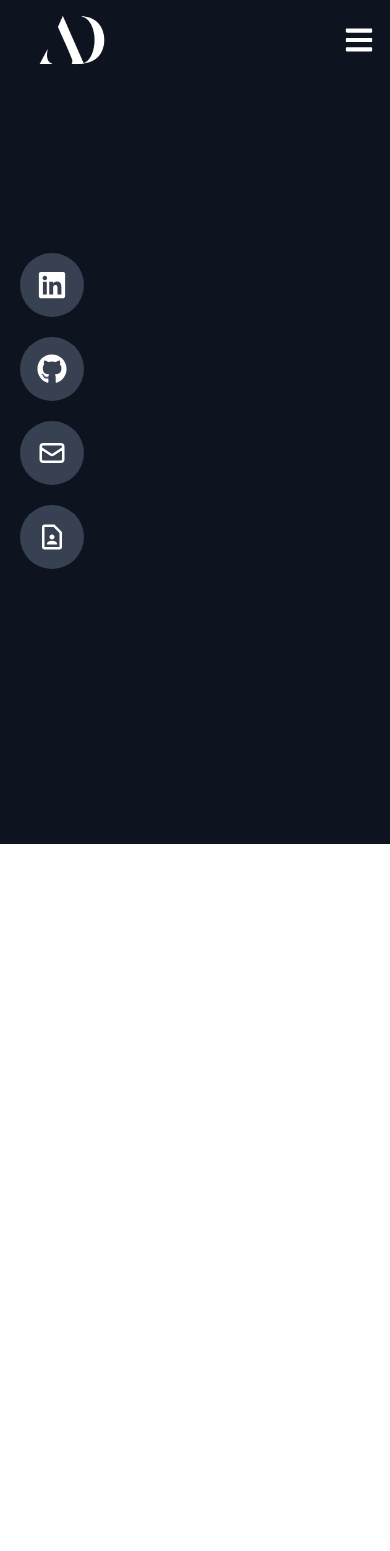
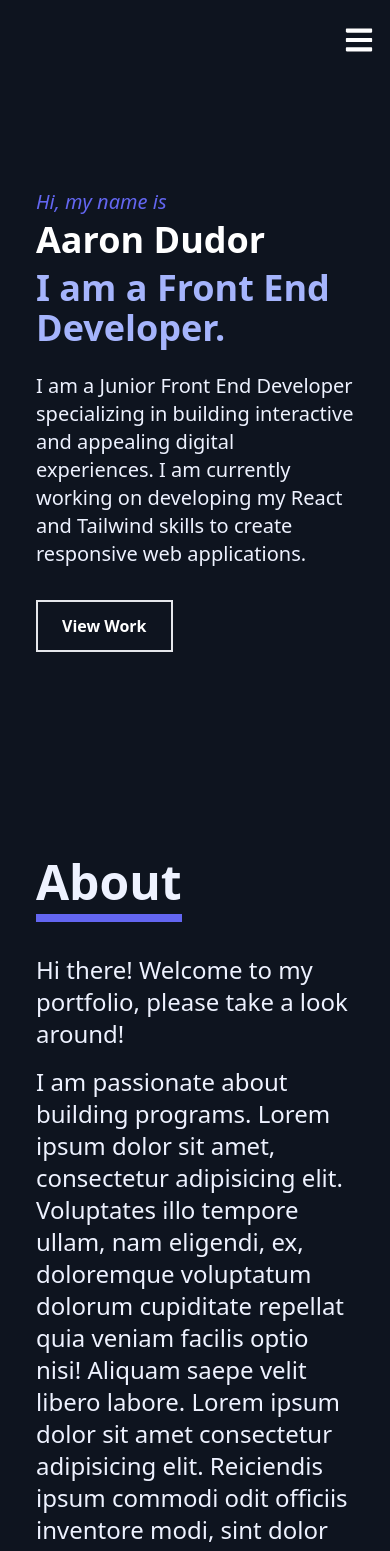
Before and after one commit to aarondudor/personal-portfolio, a React (Create React App) app: page / in a window 390 px wide. Shown: the top 1551 px of the page. Before the commit the page ends 844 px from the top, so only its background shows below. Built offline with nearby package versions, Linux system fonts and the light colour scheme.

Commit message:
updated Home page and added About page

```diff
--- a/public/index.html
+++ b/public/index.html
@@ -24,7 +24,7 @@
       work correctly both with client-side routing and a non-root public URL.
       Learn how to configure a non-root public URL by running `npm run build`.
     -->
-    <title>React App</title>
+    <title>Aaron Dudor</title>
   </head>
   <body>
     <noscript>You need to enable JavaScript to run this app.</noscript>
--- a/src/App.js
+++ b/src/App.js
@@ -1,12 +1,14 @@
 import React from "react";
 import Navbar from "./components/Navbar";
 import Home from "./components/Home";
+import About from "components/About";
 
 function App() {
   return (
     <div>
       <Navbar />
       <Home />
+      <About />
     </div>
   );
 }
--- /dev/null
+++ b/src/components/About.jsx
@@ -0,0 +1,28 @@
+import React from 'react'
+
+const About = () => {
+  return (
+    <div className='w-full h-screen bg-[#0e141f] text-indigo-50'>
+        <div className='flex flex-col justify-center items-center w-full h-full'>
+            <div className='max-w-[1000px] w-full'>
+                <div className='justify-center items-center pb-12 px-9'>
+                    <p className='text-5xl font-bold inline border-b-8 border-indigo-500'>About</p>
+                </div>
+                <div></div>
+            </div>
+            <div className="max-w-[1000px] w-full px-9 text-2xl">
+                <div className='pb-4'>
+                    <p>Hi there! Welcome to my portfolio, please take a look around!</p>
+                </div>
+                <div>
+                    <p>
+                        I am passionate about building programs. Lorem ipsum dolor sit amet, consectetur adipisicing elit. Voluptates illo tempore ullam, nam eligendi, ex, doloremque voluptatum dolorum cupiditate repellat quia veniam facilis optio nisi! Aliquam saepe velit libero labore. Lorem ipsum dolor sit amet consectetur adipisicing elit. Reiciendis ipsum commodi odit officiis inventore modi, sint dolor est nam enim vitae vero corrupti! Delectus repudiandae harum, magni dolores repellat modi?
+                    </p>
+                </div>
+            </div>
+        </div>
+    </div>
+  )
+}
+
+export default About
--- a/src/components/Home.jsx
+++ b/src/components/Home.jsx
@@ -1,8 +1,28 @@
 import React from "react";
-import { HiArrowNarrowRight } from "react-icons/hi";
 
 const Home = () => {
-  return <div className="w-full h-screen bg-[#0e141f]"></div>;
+  return <div className="w-full h-screen bg-[#0e141f]">
+    <div className="max-w-[1000px] mx-auto px-9 flex flex-col justify-center h-full">
+      <p className="text-indigo-500 text-xl md:text-4xl italic py-1">
+        Hi, my name is
+      </p>
+      <h1 className="text-white text-4xl md:text-7xl font-bold pb-2">
+        Aaron Dudor
+      </h1>
+      <h2 className="text-indigo-300 text-4xl md:text-6xl font-bold">
+        I am a Front End Developer.
+      </h2>
+      <p className="text-indigo-50 text-xl md:text-2xl py-6">
+        I am a Junior Front End Developer specializing in building interactive
+        and appealing digital experiences. I am currently working on developing
+        my React and Tailwind skills to create responsive web applications.
+      </p>
+      <div>
+        <button className="text-white group font-bold text-md border-2 px-6 py-3 my-2 flex items-center duration-300 hover:bg-indigo-500 hover:border-indigo-500 hover:duration-300">View Work</button>
+      </div>
+    </div>
+
+  </div>;
 };
 
 export default Home;
--- a/src/components/Navbar.jsx
+++ b/src/components/Navbar.jsx
@@ -8,26 +8,34 @@ const Navbar = () => {
   const [nav, setNav] = useState(false);
   const handleClick = () => setNav(!nav);
 
-  const [isHovered, setIsHovered] = useState(false);
+  const [isHovered1, setIsHovered1] = useState(null);
+  const handleHover1 = () => setIsHovered1(true);
+  const handleHoverOff1 = () => setIsHovered1(false);
 
-  const handleHover = () => {
-    setIsHovered(!isHovered);
-  };
+  const [isHovered2, setIsHovered2] = useState(null);
+  const handleHover2 = () => setIsHovered2(true);
+  const handleHoverOff2 = () => setIsHovered2(false);
+
+  const [isHovered3, setIsHovered3] = useState(null);
+  const handleHover3 = () => setIsHovered3(true);
+  const handleHoverOff3 = () => setIsHovered3(false);
+
+  const [isHovered4, setIsHovered4] = useState(null);
+  const handleHover4 = () => setIsHovered4(true);
+  const handleHoverOff4 = () => setIsHovered4(false);
 
   return (
     <div className="fixed w-full h-20 flex justify-between items-center px-4 bg-[#0e141f] text-white">
-      <div>
-        <img src={Logo} alt="Logo Image" style={{ width: "7rem" }} />
-      </div>
+      <div></div>
 
       {/* menu */}
       <div>
         <ul className="hidden md:flex">
-          <li>Home</li>
-          <li>About</li>
-          <li>Skills</li>
-          <li>Projects</li>
-          <li>Contact</li>
+          <li className="text-xl font-bold hover:text-indigo-500 duration-200 hover:duration-200">Home</li>
+          <li className="text-xl font-bold hover:text-indigo-500 duration-200 hover:duration-200">About</li>
+          <li className="text-xl font-bold hover:text-indigo-500 duration-200 hover:duration-200">Skills</li>
+          <li className="text-xl font-bold hover:text-indigo-500 duration-200 hover:duration-200">Projects</li>
+          <li className="text-xl font-bold hover:text-indigo-500 duration-200 hover:duration-200">Contact</li>
         </ul>
       </div>
 
@@ -56,33 +64,33 @@ const Navbar = () => {
       </ul>
 
       {/* icon menu */}
-      <div className="flex fixed top-[30%] left-1">
-        <ul className="flex flex-col gap-5">
+      <div className="hidden lg:flex fixed top-[25%] left-1">
+        <ul className="flex flex-col gap-4">
           <li>
-            <div className="w-16 h-16 bg-gray-700 rounded-full flex items-center justify-center transform hover:w-40 hover:duration-200 duration-200">
-              <a className="text-white text-lg font-bold">
-                <FaLinkedin size={30} />
+            <div onMouseEnter={handleHover1} onMouseLeave={handleHoverOff1} className="w-16 h-16 bg-gray-700 rounded-full flex items-center justify-center transform hover:w-32 hover:duration-300 hover:bg-indigo-500 duration-300">
+              <a className="text-xl font-bold">
+                {!isHovered1 ? (<FaLinkedin size={30} />) : (<p>LinkedIn</p>)}
               </a>
             </div>
           </li>
           <li>
-            <div className="w-16 h-16 bg-gray-700 rounded-full flex items-center justify-center transform hover:w-40 hover:duration-200 duration-200">
-              <a className="text-white text-lg font-bold">
-                <FaGithub size={30} />
+            <div onMouseEnter={handleHover2} onMouseLeave={handleHoverOff2} className="w-16 h-16 bg-gray-700 rounded-full flex items-center justify-center transform hover:w-32 hover:duration-300 hover:bg-indigo-500 duration-300">
+              <a className="text-xl font-bold">
+                {!isHovered2 ? (<FaGithub size={30} />) : (<p>Github</p>)}
               </a>
             </div>
           </li>
           <li>
-            <div className="w-16 h-16 bg-gray-700 rounded-full flex items-center justify-center transform hover:w-40 hover:duration-200 duration-200">
-              <a className="text-white text-lg font-bold">
-                <HiOutlineMail size={30} />
+            <div onMouseEnter={handleHover3} onMouseLeave={handleHoverOff3} className="w-16 h-16 bg-gray-700 rounded-full flex items-center justify-center transform hover:w-32 hover:duration-300 hover:bg-indigo-500 duration-300">
+              <a className="text-xl font-bold">
+              {!isHovered3 ? (<HiOutlineMail size={30} />) : (<p>Email</p>)}
               </a>
             </div>
           </li>
           <li>
-            <div className="w-16 h-16 bg-gray-700 rounded-full flex items-center justify-center transform hover:w-40 hover:duration-200 duration-200">
-              <a className="text-white text-lg font-bold">
-                <MdOutlineContactPage size={30} />
+            <div onMouseEnter={handleHover4} onMouseLeave={handleHoverOff4} className="w-16 h-16 bg-gray-700 rounded-full flex items-center justify-center transform hover:w-32 hover:duration-300 hover:bg-indigo-500 duration-300">
+              <a className="text-xl font-bold">
+              {!isHovered4 ? (<MdOutlineContactPage size={30} />) : (<p>Resume</p>)}
               </a>
             </div>
           </li>
```
